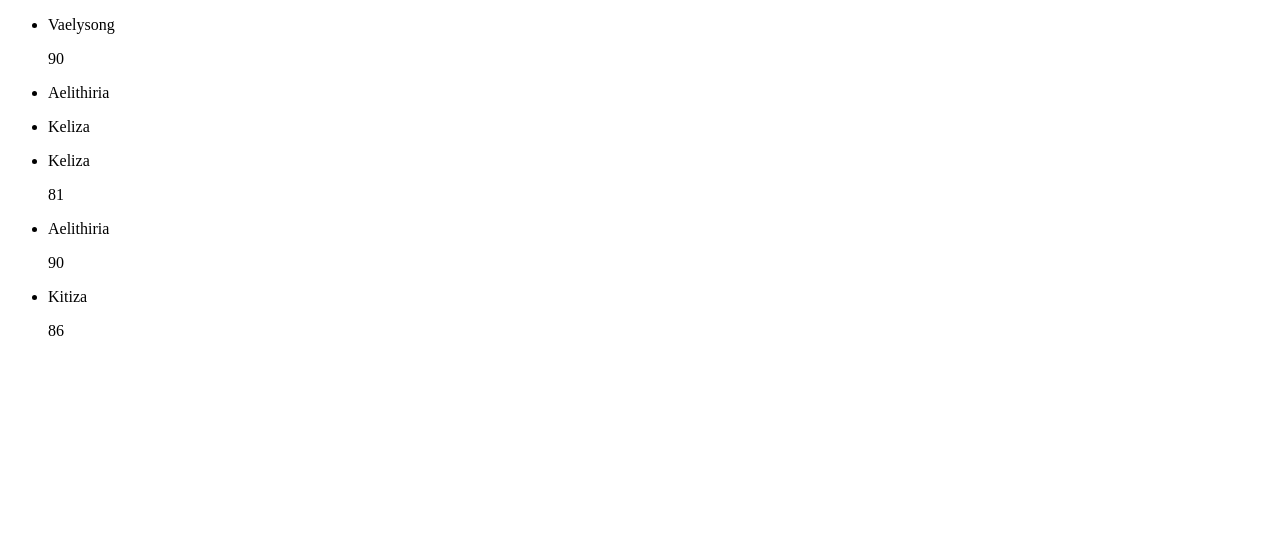
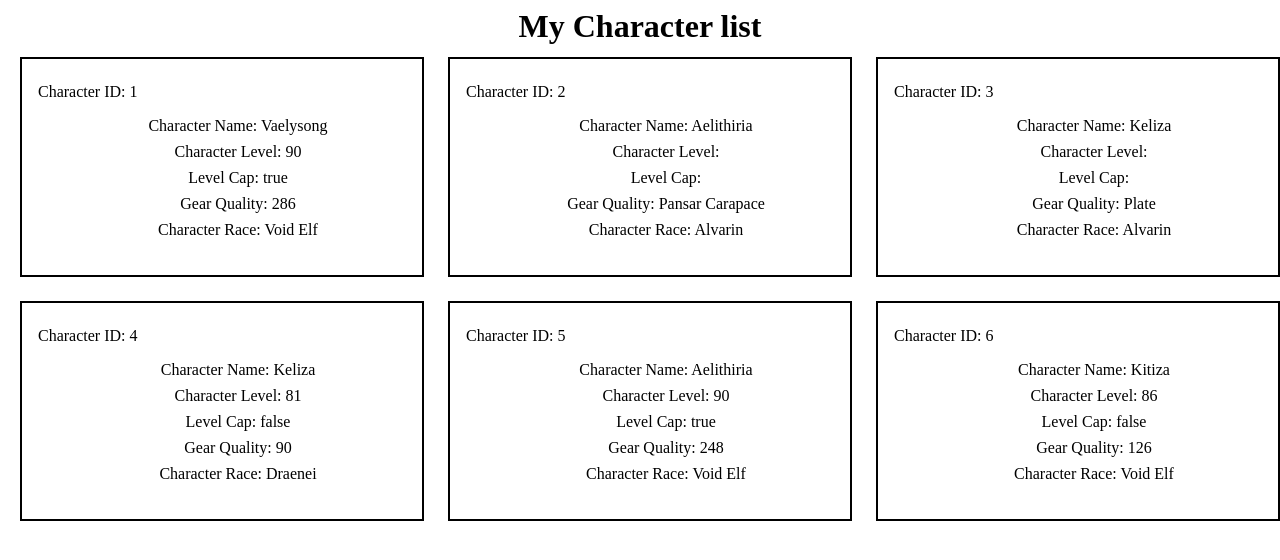
Before and after one commit to NickDAlimonte/Nickolas_DAlimonte_Learning_AngularF26, an Angular app: page / in a window 1280 px wide. Shown: the top 560 px of the page. Built offline with nearby package versions, Linux system fonts and the light colour scheme.

Commit message:
Added an id to the character model.
moved the unordered list into character-list.html from item.html, also included an @empty block and header for the title.

styled both components

filled in the item.html list information

```diff
--- a/src/app/Components/character-list-item/character-list-item.html
+++ b/src/app/Components/character-list-item/character-list-item.html
@@ -1,7 +1,11 @@
 <ul>
   <li>
-    <p>{{character().name}}</p>
-    <p>{{character().level}}</p>
+    <p>Character ID: {{character().id}}</p>
+    <p>Character Name: {{character().name}}</p>
+    <p>Character Level: {{character().level}}</p>
+    <p>Level Cap: {{character().levelCap}}</p>
+    <p>Gear Quality: {{character().gearQuality}}</p>
+    <p>Character Race: {{character().race}}</p>
   </li>
 
 </ul>
--- a/src/app/Components/character-list-item/character-list-item.scss
+++ b/src/app/Components/character-list-item/character-list-item.scss
@@ -0,0 +1,29 @@
+*{
+  margin: 0;
+  padding: 0;
+}
+
+li{
+  list-style: none;
+  margin: 12px;
+  padding: 8px;
+  border: 2px solid black;
+  height: 200px;
+}
+p{
+  justify-self: center;
+  margin: 0;
+  margin-left: 32px;
+  padding-top: 8px;
+}
+
+p:first-of-type{
+  justify-self: left;
+  margin: 8px;
+}
+
+@media(width > 800px){
+  li{
+    width: 30vw;
+  }
+}
--- a/src/app/Components/character-list/character-list.html
+++ b/src/app/Components/character-list/character-list.html
@@ -1,3 +1,9 @@
-@for(character of characterList; track character.name){
+<h1>My Character list</h1>
+
+<ul>
+@for(character of characterList; track character.id){
   <app-character-list-item [character]="character"></app-character-list-item>
+}@empty{
+  <h1>There is nothing to display here!</h1>
 }
+</ul>
--- a/src/app/Components/character-list/character-list.scss
+++ b/src/app/Components/character-list/character-list.scss
@@ -0,0 +1,32 @@
+*{
+  margin: 0;
+  padding: 0;
+}
+
+h1{
+  justify-self: center;
+}
+
+ul{
+  display: grid;
+
+}
+
+@media(width > 1200px){
+  ul{
+    grid-template-columns: 1fr 1fr 1fr;
+  }
+}
+
+@media(width< 1200px){
+  ul{
+    grid-template-columns: 1fr 1fr;
+  }
+}
+
+@media(width < 800px){
+  ul{
+    justify-self: center;
+    grid-template-columns: 1fr;
+  }
+}
--- a/src/app/Components/character-list/character-list.ts
+++ b/src/app/Components/character-list/character-list.ts
@@ -11,6 +11,7 @@ import { CharacterListItem } from '../character-list-item/character-list-item';
 export class CharacterList {
   characterList: Character[] = [
     {
+      id: 1,
       name: 'Vaelysong',
       levelCap: true,
       class: 'Warrior',
@@ -21,6 +22,7 @@ export class CharacterList {
     },
 
     {
+      id: 2,
       name: 'Aelithiria',
       race: 'Alvarin',
       class: 'Dex Footie',
@@ -29,6 +31,7 @@ export class CharacterList {
     },
 
     {
+      id: 3,
       name: 'Keliza',
       race: 'Alvarin',
       class: 'Hybrid',
@@ -37,6 +40,7 @@ export class CharacterList {
     },
 
     {
+      id: 4,
       name: 'Keliza',
       race: 'Draenei',
       class: 'Paladin',
@@ -47,6 +51,7 @@ export class CharacterList {
     },
 
     {
+      id: 5,
       name: 'Aelithiria',
       race: 'Void Elf',
       class: 'Mage',
@@ -56,6 +61,7 @@ export class CharacterList {
       game: 'World of Warcraft',
     },
     {
+      id: 6,
       name: 'Kitiza',
       race: 'Void Elf',
       class: 'Priest',
--- a/src/app/shared/models/character.ts
+++ b/src/app/shared/models/character.ts
@@ -1,4 +1,5 @@
 export interface Character {
+  id: number;
   name: string;
   class: string;
   race: string;
```
Also changed, not shown: .ai/mcp/mcp.json (added).
